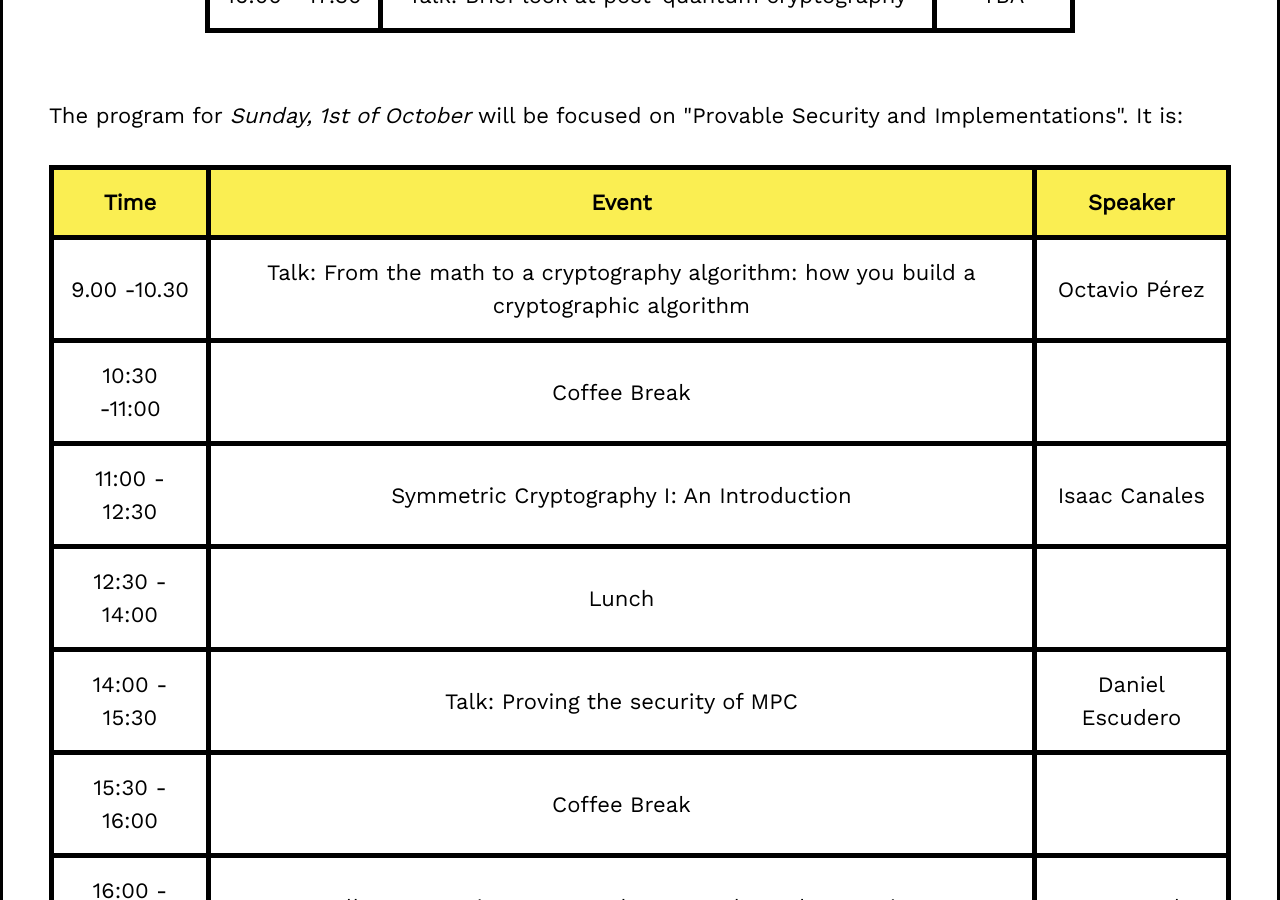
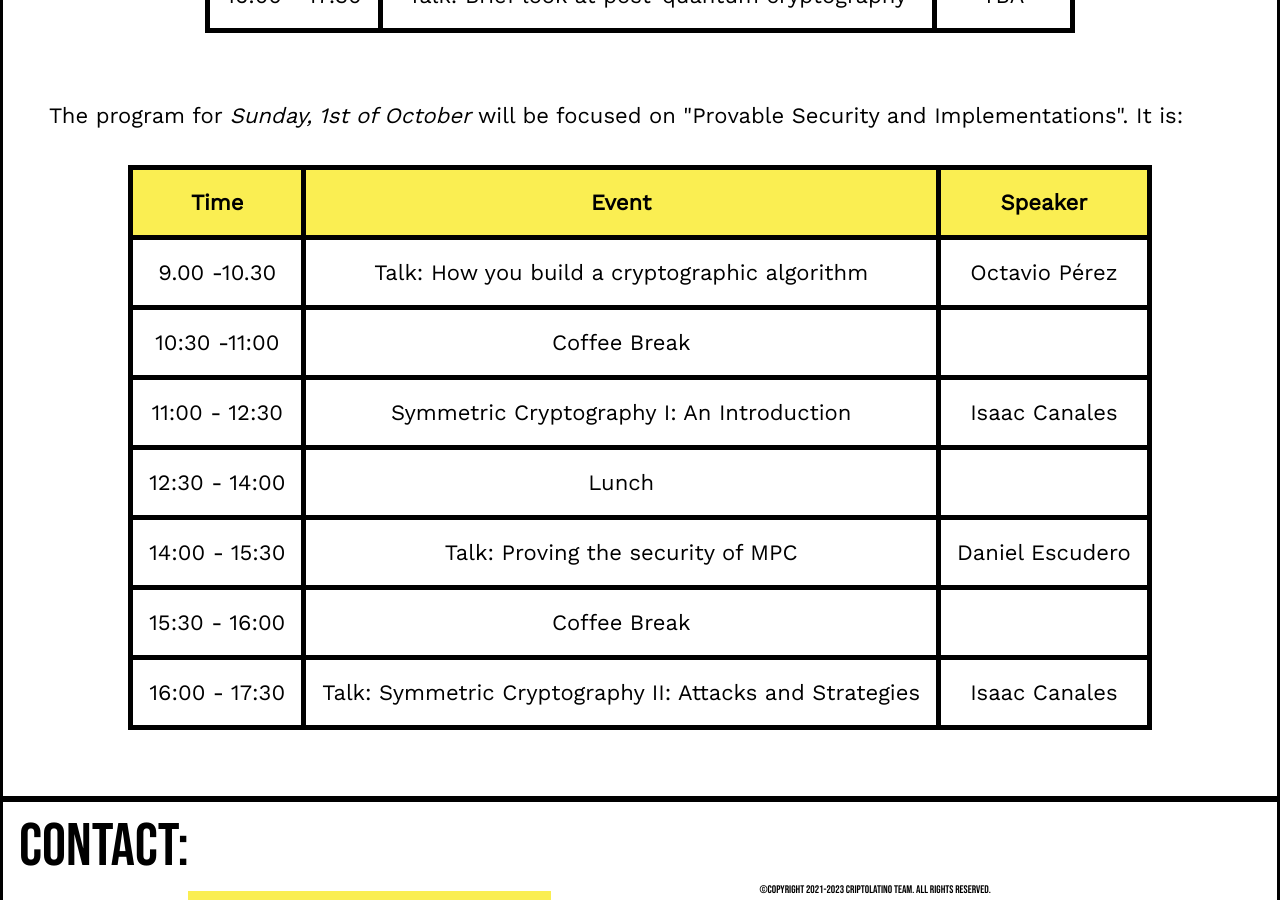
Before and after one commit to Latin-American-Cryptographers/inca-crypto, a Jekyll site: the page built from 2023.html, in a window 1280 px wide and 900 px high, scrolled down 1444 px. Built offline with Jekyll 4.4.1, drawn with Linux system fonts in a browser that asks for light colours.

Commit message:
Some fixes

```diff
--- a/2023.html
+++ b/2023.html
@@ -25,7 +25,7 @@ tags: menu
 	<br>
 
 <center>
-<table class="param-table">
+<table>
     <tr>
         <th>Time</th>
         <th>Event</th>
@@ -82,7 +82,7 @@ tags: menu
     </tr>
     <tr>
         <td>9.00 -10.30</td>
-        <td>Talk: From the math to a cryptography algorithm: how you build a cryptographic algorithm</td>
+        <td>Talk: How you build a cryptographic algorithm</td>
         <td>Octavio Pérez</td>
     </tr>
     <tr>
@@ -91,8 +91,8 @@ tags: menu
 				<td></td>
     </tr>
         <td>11:00 - 12:30</td>
-	<td>Symmetric Cryptography I: An Introduction</td>
-	<td>Isaac Canales</td>
+	      <td>Symmetric Cryptography I: An Introduction</td>
+	      <td>Isaac Canales</td>
        <!-- <td>Talk: How to write a security definition: what are the types of properties we care about</td>
         <td>TBA</td> -->
     <tr>
```
